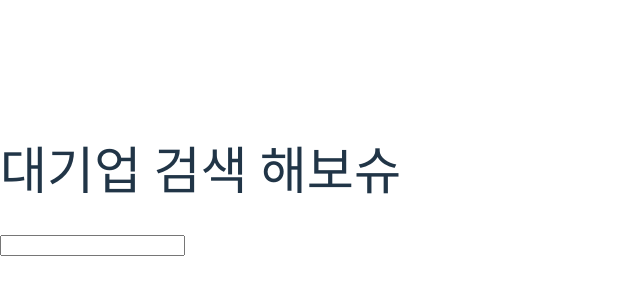
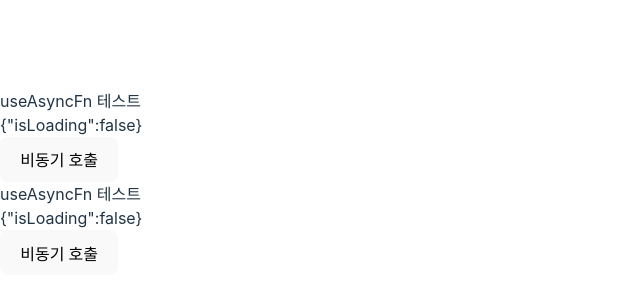
Before and after one commit to soapcandy/hooks-practice, a React (Vite) app: page / in a window 1280 px wide. Shown: the part 218-518 px from the top of the page, without its empty margins (0-640 px from the left). Built offline with nearby package versions, Linux system fonts and the light colour scheme.

Commit message:
useAsyncFn(수동시작)

```diff
--- a/src/App.jsx
+++ b/src/App.jsx
@@ -1,43 +1,57 @@
-import { Fragment, useState } from "react";
-import useDebounce from "./hooks/useDebounce/useDebounce";
+import useAsyncFn from "./hooks/useAsync/useAsyncFn";
 
-const companies = ["kakao", "Naver", "Daangn", "Coupang", "Line"];
+const asyncReturnValue = () => {
+  return new Promise((resolve) => {
+    setTimeout(() => {
+      resolve("Success");
+    }, 1000);
+  });
+};
 
-function App() {
-  const [value, setValue] = useState("");
-  const [result, setResult] = useState([]);
+const asyncReturnError = () => {
+  return new Promise((_, reject) => {
+    setTimeout(() => {
+      reject("Error");
+    }, 1000);
+  });
+};
 
-  useDebounce(
-    () => {
-      if (value === "") setResult([]);
-      else {
-        setResult(
-          companies.filter((company) =>
-            company.toLowerCase().includes(value.toLowerCase())
-          )
-        );
-      }
-    },
-    300,
-    [value]
-  );
+const Success = () => {
+  const [state, callback] = useAsyncFn(async () => {
+    return await asyncReturnValue();
+  }, []);
 
   return (
     <div>
-      <h1>대기업 검색 해보슈</h1>
-      <input
-        type="text"
-        value={value}
-        onChange={(e) => setValue(e.target.value)}
-      />
-      <div>
-        {result.map((item) => (
-          <Fragment key={item}>
-            {item}
-            <br />
-          </Fragment>
-        ))}
-      </div>
+      <div>useAsyncFn 테스트</div>
+      <div>{JSON.stringify(state)}</div>
+      <button onClick={callback} disabled={state.isLoading}>
+        비동기 호출
+      </button>
+    </div>
+  );
+};
+
+const Error = () => {
+  const [state, callback] = useAsyncFn(async () => {
+    return await asyncReturnError();
+  }, []);
+
+  return (
+    <div>
+      <div>useAsyncFn 테스트</div>
+      <div>{JSON.stringify(state)}</div>
+      <button onClick={callback} disabled={state.isLoading}>
+        비동기 호출
+      </button>
+    </div>
+  );
+};
+function App() {
+  return (
+    <div>
+      <Success />
+      <Error />
     </div>
   );
 }
--- /dev/null
+++ b/src/hooks/useAsync/useAsyncFn.jsx
@@ -0,0 +1,29 @@
+import { useCallback, useRef, useState } from "react";
+
+const useAsyncFn = (fn, deps) => {
+  const lastCallId = useRef(0);
+  const [state, setState] = useState({ isLoading: false });
+
+  const callback = useCallback((...args) => {
+    const callId = ++lastCallId.current;
+
+    if (!state.isLoading) {
+      setState({ ...state, isLoading: true });
+    }
+
+    return fn(...args).then(
+      (value) => {
+        callId === lastCallId.current && setState({ value, isLoading: false });
+        return value;
+      },
+      (error) => {
+        callId === lastCallId.current && setState({ error, isLoading: false });
+        return error;
+      }
+    );
+  }, deps);
+
+  return [state, callback];
+};
+
+export default useAsyncFn;
```
